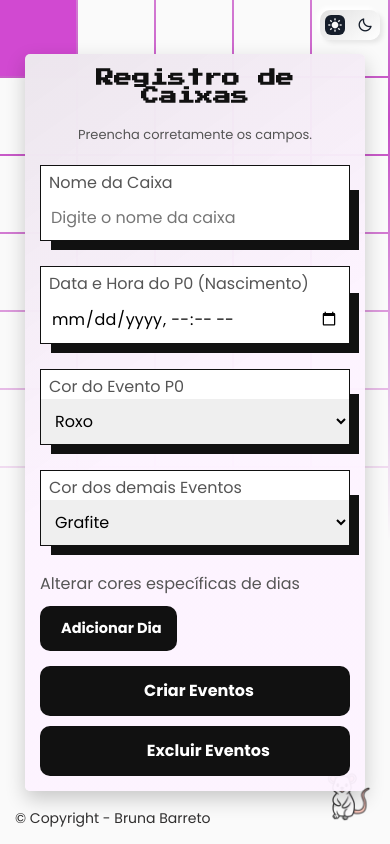
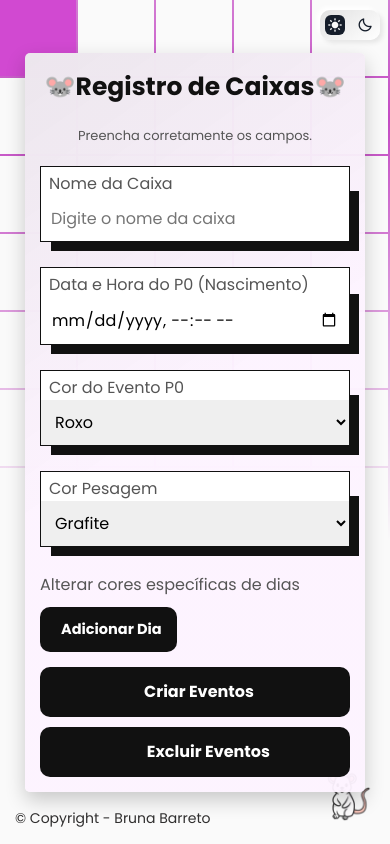
Before and after one commit to brunabarreto583/Calend-rio-TimeEIB, a Flask app: page / in a window 390 px wide. Run offline with Flask 3, Linux system fonts and the light colour scheme; some libraries are stand-ins or nearby versions.

Commit message:
primeiro repositório

```diff
--- a/app.py
+++ b/app.py
@@ -135,6 +135,7 @@ def add_event():
         cor_p0 = data.get("cor_p0", "2")
         cor_outras = data.get("cor_outras", "4")
 
+
         service = get_service()
         if isinstance(service, dict) and service.get("login_required"):
             return jsonify({"status": "login_required"})
@@ -142,12 +143,12 @@ def add_event():
         infos_por_dia = {
             3: ["Infecção", "Pesagem mãe"],
             6: ["Pesagem", "Coleta"],
-            7: ["Trocas"],
+            7: ["Troca"],
             10: ["Pesagem"],
-            15: ["Pesagem", "Trocas", "Coleta", "Swab"],
+            15: ["Pesagem", "Troca", "Coleta", "Swab da Mãe"],
             18: ["Pesagem"],
-            21: ["Pesagem", "Trocas"],
-            25: ["Pesagem", "Desmame"],
+            21: ["Pesagem", "Troca"],
+            25: ["Pesagem", "Desmame + Pesagem Mãe"],
             28: ["Pesagem"],
             30: ["Pesagem", "Coleta"],
             35: ["Pesagem"],
@@ -161,16 +162,16 @@ def add_event():
             "Infecção": "6",
             "Pesagem mãe": "6",
             "Pesagem": "3",
-            "Desmame": "1",
+            "Desmame + Pesagem Mãe": "1",
             "Coleta": "11",
-            "Trocas": "4",
-            "Swab": "4"
+            "Troca": "4",
+            "Swab da Mãe": "4"
         }
 
         event_p0 = {
             "summary": f"{nome_caixa} P0",
-            "start": {"dateTime": data_p0.isoformat(), "timeZone": "America/Sao_Paulo"},
-            "end": {"dateTime": (data_p0 + datetime.timedelta(hours=1)).isoformat(), "timeZone": "America/Sao_Paulo"},
+            "start": {"date": data_p0.date().isoformat()},
+            "end": {"date": (data_p0 + datetime.timedelta(days=1)).date().isoformat()},
             "colorId": str(cor_p0)
         }
         e_p0 = service.events().insert(calendarId=CALENDAR_ID, body=event_p0).execute()
@@ -185,26 +186,26 @@ def add_event():
                 cor = "6"
                 event = {
                     "summary": summary,
-                    "start": {"dateTime": data_evento.isoformat(), "timeZone": "America/Sao_Paulo"},
-                    "end": {"dateTime": (data_evento + datetime.timedelta(hours=1)).isoformat(), "timeZone": "America/Sao_Paulo"},
+                    "start": {"date": data_evento.date().isoformat()},
+                    "end": {"date": (data_evento + datetime.timedelta(days=1)).date().isoformat()},
                     "colorId": cor
                 }
                 e = service.events().insert(calendarId=CALENDAR_ID, body=event).execute()
                 eventos_criados[f"P{dia}_Infecção+PesagemMãe"] = e.get("htmlLink")
                 procs_restantes -= {"Infecção", "Pesagem mãe"}
 
-            if "Trocas" in procs_restantes and "Swab" in procs_restantes:
-                summary = f"{nome_caixa} P{dia} Trocas + Swab"
+            if "Troca" in procs_restantes and "Swab da Mãe" in procs_restantes:
+                summary = f"{nome_caixa} P{dia} Troca + Swab da Mãe"
                 cor = "4"
                 event = {
                     "summary": summary,
-                    "start": {"dateTime": data_evento.isoformat(), "timeZone": "America/Sao_Paulo"},
-                    "end": {"dateTime": (data_evento + datetime.timedelta(hours=1)).isoformat(), "timeZone": "America/Sao_Paulo"},
+                    "start": {"date": data_evento.date().isoformat()},
+                    "end": {"date": (data_evento + datetime.timedelta(days=1)).date().isoformat()},
                     "colorId": cor
                 }
                 e = service.events().insert(calendarId=CALENDAR_ID, body=event).execute()
-                eventos_criados[f"P{dia}_Trocas+Swab"] = e.get("htmlLink")
-                procs_restantes -= {"Trocas", "Swab"}
+                eventos_criados[f"P{dia}_Troca+Swab da Mãe"] = e.get("htmlLink")
+                procs_restantes -= {"Troca", "Swab da Mãe"}
 
             for proc in procs_restantes:
                 cor = None if proc == "Coleta" else cores_procedimentos.get(proc, cor_outras)
@@ -212,8 +213,8 @@ def add_event():
                 summary = f"{nome_caixa} P{dia} {proc}"
                 event = {
                     "summary": summary,
-                    "start": {"dateTime": data_evento.isoformat(), "timeZone": "America/Sao_Paulo"},
-                    "end": {"dateTime": (data_evento + datetime.timedelta(hours=1)).isoformat(), "timeZone": "America/Sao_Paulo"}
+                    "start": {"date": data_evento.date().isoformat()},
+                    "end": {"date": (data_evento + datetime.timedelta(days=1)).date().isoformat()}
                 }
 
                 if cor:
@@ -265,5 +266,5 @@ def delete_events():
 
 
 if __name__ == "__main__":
-    port = int(os.environ.get("PORT", 5000))
-    app.run(host="0.0.0.0", port=port)
+
+    app.run(debug=True, port=5000)
--- a/static/css/style.css
+++ b/static/css/style.css
@@ -50,8 +50,7 @@ body.dark-mode .form-container {
 }
 
 .form-header h2 {
-  font-family:'Press Start 2P', cursive;
-  font-size:32px;
+  font-size: 45px;
   color:#111;
   margin-bottom:10px;
 }
@@ -496,7 +495,7 @@ body.dark-mode .footer-text {
   }
 
   .form-header h2 {
-    font-size: 18px;
+    font-size: 25px;
   }
 }
 
--- a/templates/index.html
+++ b/templates/index.html
@@ -58,7 +58,7 @@
   <div class="form-container">
 
     <div class="form-header">
-      <h2>Registro de Caixas</h2>
+      <h2>🐭Registro de Caixas🐭</h2>
       <p>Preencha corretamente os campos.</p>
     </div>
 
@@ -92,7 +92,7 @@
       </div>
 
       <div class="form-input">
-        <label for="cor_outras">Cor dos demais Eventos</label>
+        <label for="cor_outras">Cor Pesagem</label>
         <select id="cor_outras" required>
           <option value="1" data-color="#E6E6FA">Lavanda</option>
           <option value="2" data-color="#90EE90">Verde</option>
```
